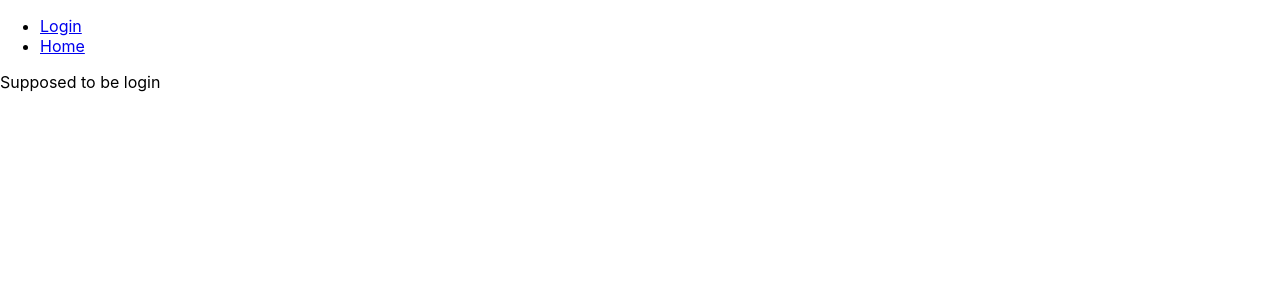
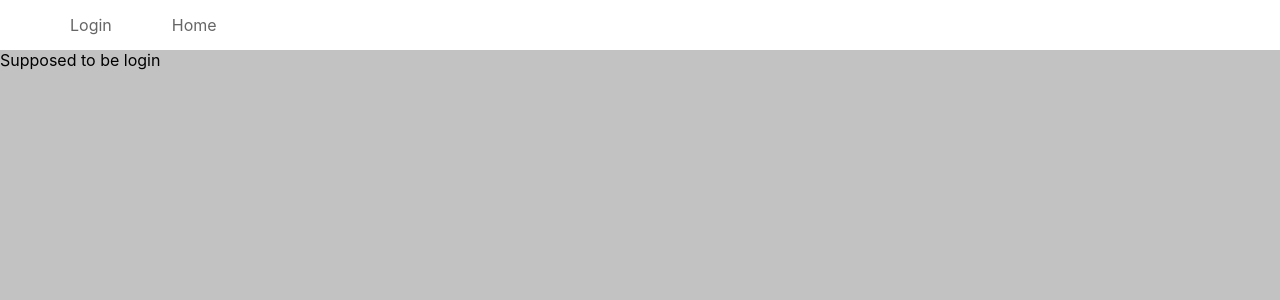
Before and after one commit to dre-lnx/wFast-react, a React (Create React App) app: page /login in a window 1280 px wide. Shown: the top 300 px of the page. Built offline with nearby package versions, Linux system fonts and the light colour scheme.

Commit message:
add basic nav-layout

```diff
--- a/src/App.js
+++ b/src/App.js
@@ -4,9 +4,7 @@ import NavBar from './routes';
 
 function App() {
   return (
-    <NavBar>
-
-    </NavBar>
+    <NavBar />
   );
 }
 
--- a/src/assets/App.css
+++ b/src/assets/App.css
@@ -45,6 +45,46 @@
   margin-top: 30vh;
 }
 
+body {
+  background-color: #c2c2c2;
+}
+
+/*----------------NavBar/*----------------*/
+
+nav {
+  padding:0;
+  margin:0;
+
+}
+
+.nav-container {
+  background-color: white;
+  margin-top:0;
+  min-width: 100%;
+}
+
+.a-list ul {
+  display:flex;
+  flex-direction: row;
+  width: 80px;
+  list-style: none;
+  margin: 0px;
+}
+
+.a-list li {
+  padding:15px;
+}
+
+.a-list li *{
+  padding:15px;
+  text-decoration: none;
+  color: #666666;
+}
+
+.wFast-logo {
+  width:50px;
+}
+
 
 @keyframes App-logo-spin {
   from {
--- a/src/routes/index.js
+++ b/src/routes/index.js
@@ -9,11 +9,15 @@ import {
   import Login from '../pages/login';
   import Home from '../pages/home';
 
+  import logo from '../assets/wfast-logo.png';
+
+  import '../assets/App.css'
+
 const NavBar = () => {
       return (
       <Router>
-            <div>
-                <nav>
+            <div className="nav-container">
+                <nav className="a-list">
                     <ul>
                         <li>
                             <Link to="/Login">
```
